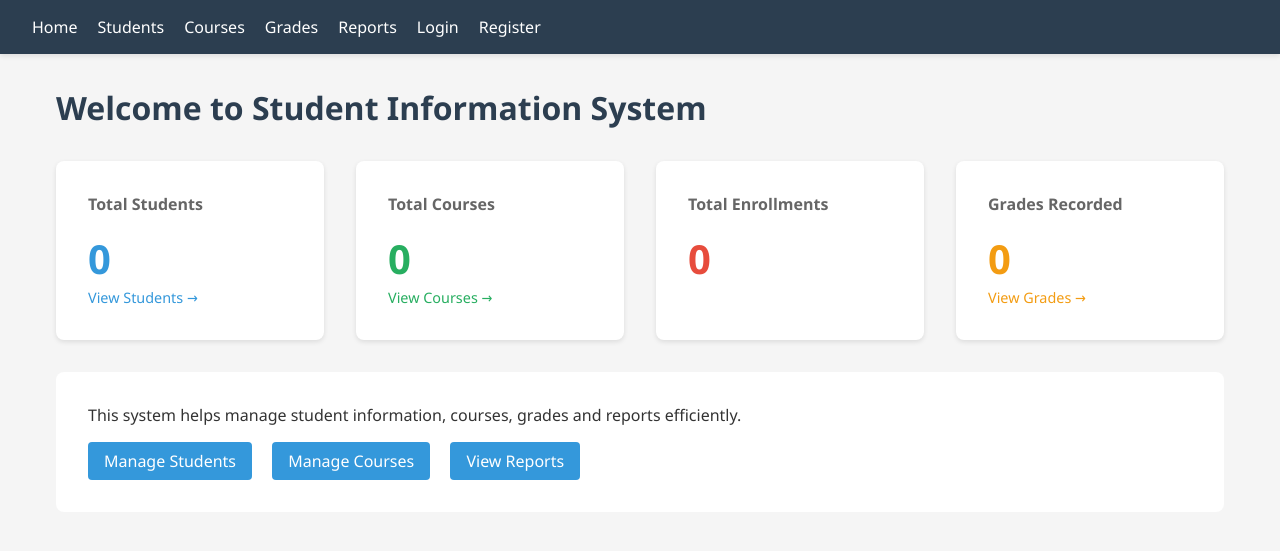
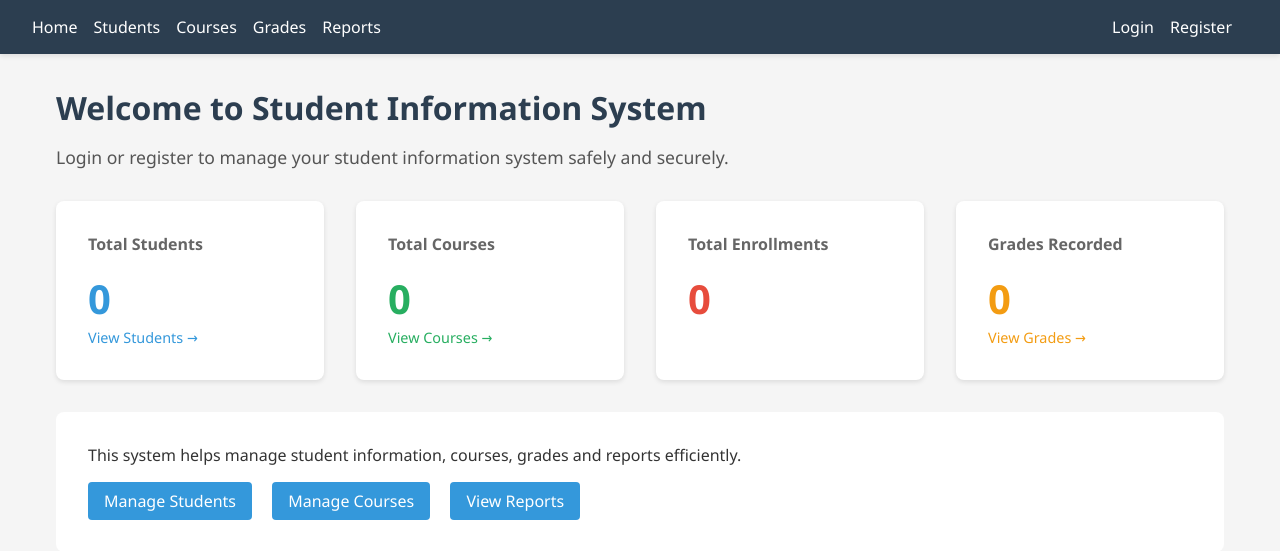
Before and after one commit to KhadijaAli123/Student-Information-System, a Flask app: page / in a window 1280 px wide. Shown: the top 551 px of the page. Run offline with Flask 3, Linux system fonts and the light colour scheme.

Commit message:
Finalize Day 7 with UI polish, user greeting, and README updates

```diff
--- a/templates/base.html
+++ b/templates/base.html
@@ -22,6 +22,14 @@
             padding: 1rem 2rem;
             box-shadow: 0 2px 5px rgba(0,0,0,0.1);
             display: flex;
+            justify-content: space-between;
+            align-items: center;
+            flex-wrap: wrap;
+        }
+
+        .nav-left,
+        .nav-right {
+            display: flex;
             align-items: center;
             flex-wrap: wrap;
         }
@@ -29,13 +37,13 @@
         nav a {
             color: white;
             text-decoration: none;
-            margin-right: 1.25rem;
+            margin-right: 1rem;
             display: inline-block;
         }
 
         nav span {
             color: #ecf0f1;
-            margin-right: 1.25rem;
+            margin-right: 1rem;
         }
 
         nav a:hover {
@@ -107,18 +115,22 @@
 </head>
 <body>
     <nav>
+        <div class="nav-left">
             <a href="/">Home</a>
             <a href="/students">Students</a>
             <a href="/courses">Courses</a>
             <a href="/grades">Grades</a>
             <a href="/reports">Reports</a>
+        </div>
+        <div class="nav-right">
             {% if g.current_user %}
-            <span style="color: #ecf0f1; margin-left: 1rem;">Logged in as {{ g.current_user.email }} ({{ g.current_user.role }})</span>
+                <span>Logged in as {{ g.current_user.email }} ({{ g.current_user.role }})</span>
                 <a href="/logout">Logout</a>
             {% else %}
                 <a href="/login">Login</a>
                 <a href="/register">Register</a>
             {% endif %}
+        </div>
     </nav>
 
     <div class="container">
--- a/templates/index.html
+++ b/templates/index.html
@@ -4,6 +4,12 @@
 
 {% block content %}
 <h1>Welcome to Student Information System</h1>
+
+{% if g.current_user %}
+    <p style="margin-top: 1rem; font-size: 1.1rem; color: #555;">Hello {{ g.current_user.email }}! Manage students, courses, grades, and reports from a single dashboard.</p>
+{% else %}
+    <p style="margin-top: 1rem; font-size: 1.1rem; color: #555;">Login or register to manage your student information system safely and securely.</p>
+{% endif %}
 
 <div style="display: grid; grid-template-columns: repeat(4, 1fr); gap: 2rem; margin: 2rem 0;">
     <div style="background: white; padding: 2rem; border-radius: 8px; box-shadow: 0 2px 5px rgba(0,0,0,0.1);">
```
Also changed, not shown: README.md. Lines whose indentation alone changed are shown as unchanged.
